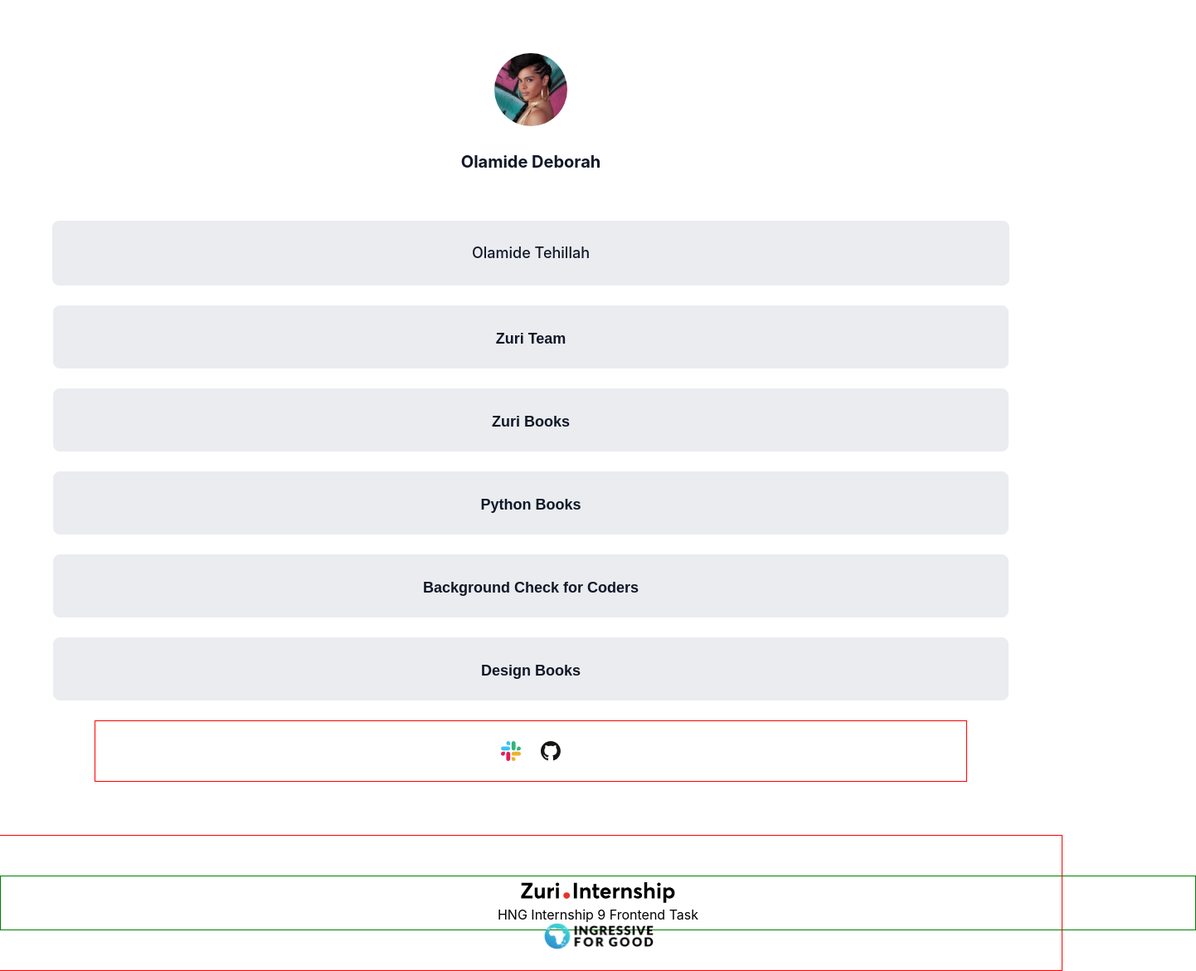
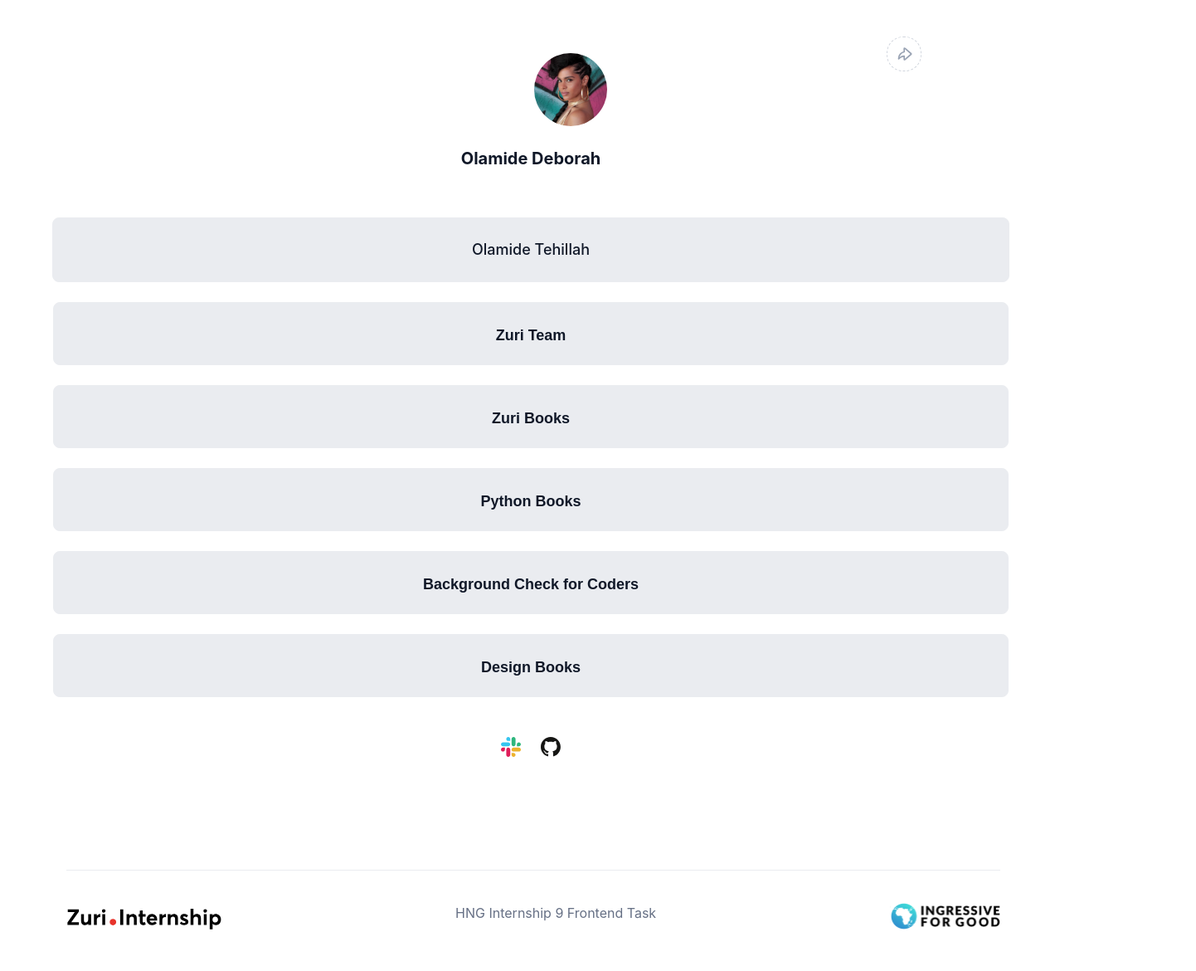
Before and after one commit to chayilDeborah/zuri-webpage, a React (Create React App) app: page / in a window 1280 px wide. Shown: the whole page at 83% size, 1442 px wide, since content can reach past the window. Built offline with nearby package versions, Linux system fonts and the light colour scheme; the HTML template or start-up script is replaced by a standard one.

Commit message:
add share svg to project

```diff
--- a/src/App.css
+++ b/src/App.css
@@ -1,9 +1,30 @@
 .home {
  text-align: center;
- margin-top: 64px;
+
+}
+.img-flex {
+  display: flex;
+  justify-content: space-around;
 }
 .profile_img {
  margin-bottom: 24px;
+ margin-top: 64px;
+ margin-left: 475px;
+}
+.share-div {
+  width: 40px;
+  height: 40px;
+  border: 1px dashed #D0D5DD;
+  border-radius: 20px;
+  margin-top: 44px;
+  text-align: center;
+  cursor: pointer;
+}
+.share-div:hover {
+  background: #D0D5DD;
+}
+.share-img {
+  padding: 12px;
 }
 .name {
   color: #101828;
@@ -62,7 +83,7 @@
   height: 72px;
   width: 82%;
   background: #FFFFFF;
-  border: 1px solid red;
+  /* border: 1px solid red; */
 }
 .logo-section {
   /* display: flex;
@@ -83,12 +104,34 @@
   width: 100%;
   height: auto;
   margin-top: 64px;
-  border: 1px solid red;
+  /* border: 1px solid red; */
+  text-align: left;
 }
 .footer-div {
-  width: 1440px;
+  width: 88%;
   height: 64px;
-  margin: 48px 0 48px 0;
-  border: 1px solid green;
+  margin: 48px 0 48px 80px;
+  /* border: 1px solid green; */
 
 }
+.footer-items {
+  display: flex;
+  flex-direction: row;
+  border-top: 1px solid #EAECF0;
+  padding-top: 38.98px;
+}
+
+.hng-text {
+  width: 100%;
+  max-width: 832.28px;
+  max-height: 24px;
+height: 100%;
+/* border: 1px solid green; */
+text-align: center;
+font-family: 'Inter';
+color: #667085;
+font-weight: 400;
+font-size: 16px;
+line-height: 24px;
+margin: 0 33.2px 0 32px;
+}
--- a/src/component/Home.jsx
+++ b/src/component/Home.jsx
@@ -1,13 +1,20 @@
 import profile_img from "../assets/profile_img.svg";
 import slack from "../assets/slack.svg";
+import share from "../assets/share.svg";
 import github from "../assets/github.svg";
 import zuri from "../assets/zuri.svg";
-import I4G from '../assets/I4G.svg';
+import I4G from "../assets/I4G.svg";
+
 const Home = () => {
   return (
     <>
       <div className="home">
-        <img className="profile_img" src={profile_img} alt="profile_img" />
+        <div className="img-flex">
+          <img className="profile_img" src={profile_img} alt="profile_img" />
+          <div className="share-div">
+            <img className="share-img" src={share} alt="share-svg" />
+          </div>
+        </div>
         <div className="name">Olamide Deborah</div>
         <div className="links-section">
           <div className="link-background">
@@ -52,13 +59,16 @@
               href="https://books.zuri.team/design-rules"
               className="links"
               id="book__design"
+              hh
             >
               Design Books
             </a>
           </button>
           <div className="logo-div">
             <div className="logo-section">
-             <a ><img src={slack} alt="slack_img" className="slack" /></a>
+              <a>
+                <img src={slack} alt="slack_img" className="slack" />
+              </a>
               <img src={github} alt="github_img" className="github" />
             </div>
           </div>
@@ -69,7 +79,7 @@
                 <div className="hng-text">
                   <div>HNG Internship 9 Frontend Task</div>
                 </div>
-                <img src={I4G} alt='i4g' />
+                <img src={I4G} alt="i4g" />
               </div>
             </div>
           </div>
```
